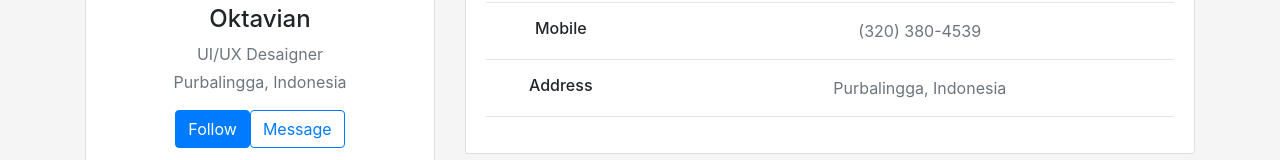
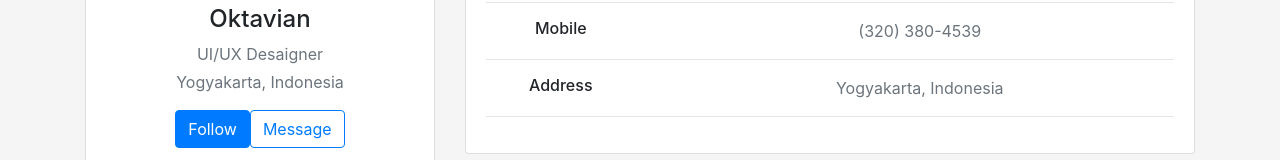
Before and after one commit to DimsOkta/Responsi_Pemrograman-Web, a Nuxt app: page / in a window 1280 px wide. Shown: the part 273-433 px from the top of the page. Built offline with nearby package versions, Linux system fonts and the light colour scheme.

Commit message:
modified:   components/HeroSection.vue

```diff
--- a/components/HeroSection.vue
+++ b/components/HeroSection.vue
@@ -13,7 +13,7 @@
                     <div class="mt-3">
                       <h4>Muhammad Dimas Oktavian</h4>
                       <p class="text-secondary mb-1">UI/UX Desaigner</p>
-                      <p class="text-muted font-size-sm">Purbalingga, Indonesia</p>
+                      <p class="text-muted font-size-sm">Yogyakarta, Indonesia</p>
                       <button class="btn btn-primary">Follow</button>
                       <button class="btn btn-outline-primary">Message</button>
                     </div>
@@ -89,7 +89,7 @@
                       <h6 class="mb-0">Address</h6>
                     </div>
                     <div class="col-sm-9 text-secondary">
-                      Purbalingga, Indonesia
+                      Yogyakarta, Indonesia
                     </div>
                   </div>
                   <hr>
```
